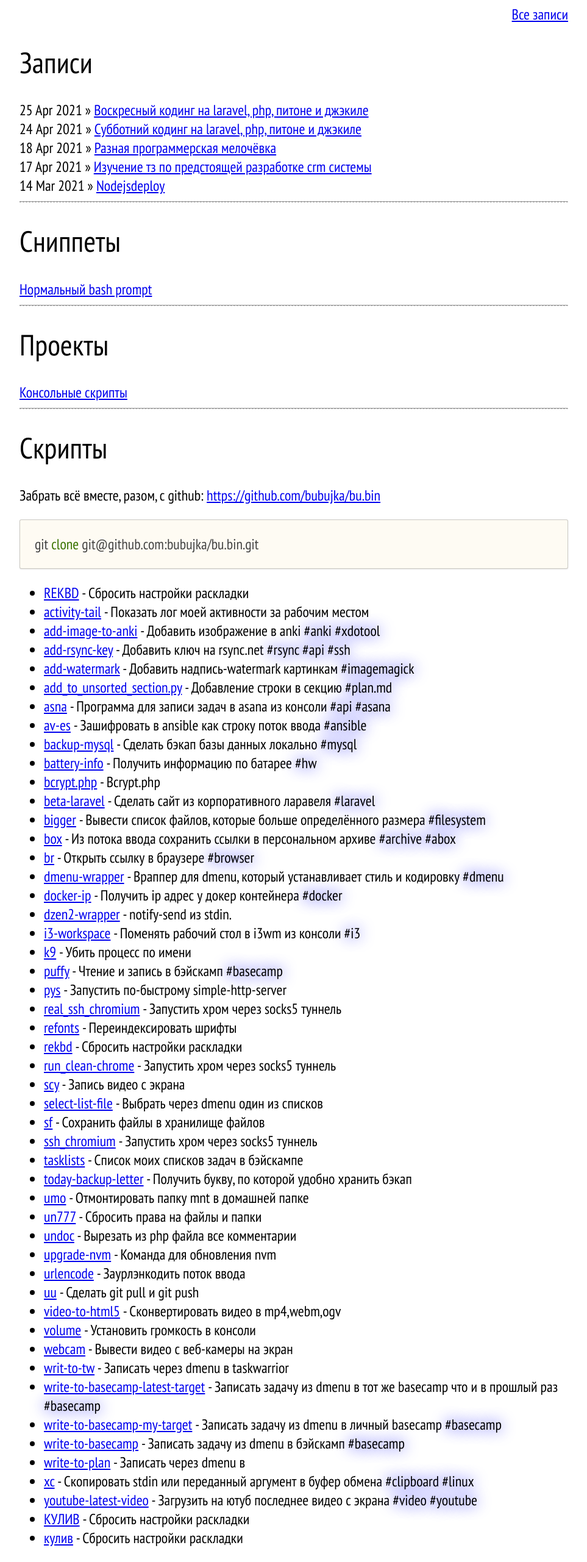
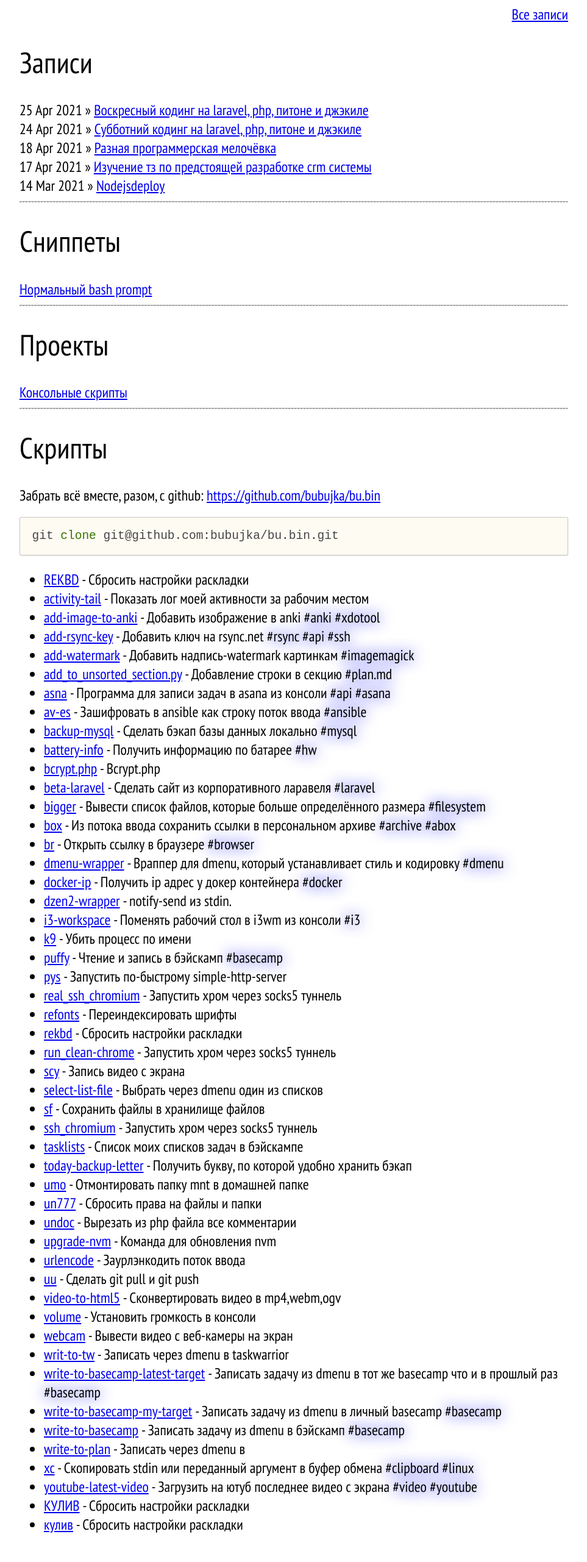
Before and after one commit to Bubujka/bubujka.org, a Jekyll site: the page built from index.html, in a window 1280 px wide. Shown: the whole page at 61% size, without its empty margins (158-1121 px from the left). Built offline with Jekyll 4.4.1, drawn with Linux system fonts in a browser that asks for light colours; nearby versions of some CDN libraries; after the commit the page ends 2540 px from its top, so only the background shows below that.

Commit message:
Моноширинный шрифт для кода

```diff
--- a/css/screen.css
+++ b/css/screen.css
@@ -1,5 +1,9 @@
-*{
+body{
   font-family: 'PT Sans Narrow', sans-serif;
+}
+
+pre>code{
+  font-family: monospace;
 }
 #in-work, #home, .footer, .title, #related, #post{
   position: relative;
```
